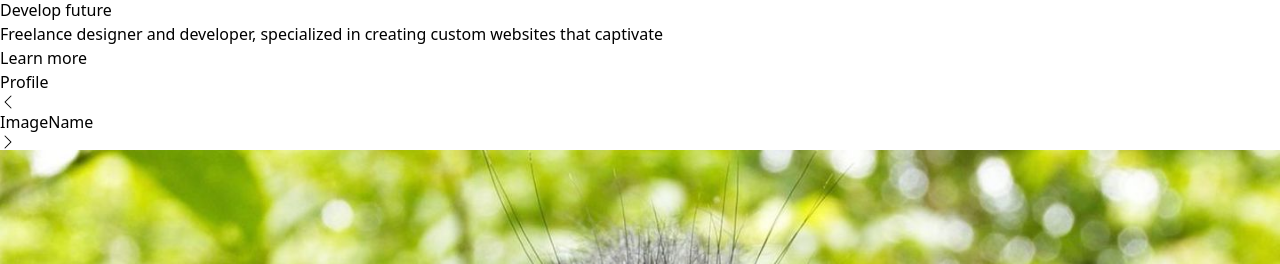
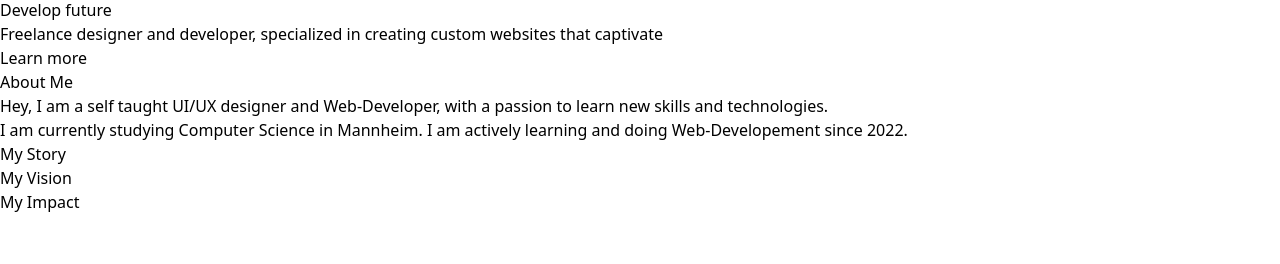
Before and after one commit to ErayC4/portfolio, a React (Vite) app: page / in a window 1280 px wide. Shown: the part 176-440 px from the top of the page. Built offline with nearby package versions, Linux system fonts and the light colour scheme.

Commit message:
scrapped iamge carousel idea, replaced it with some cool text

```diff
--- a/src/Profile.jsx
+++ b/src/Profile.jsx
@@ -1,43 +1,22 @@
 import React from "react";
 
 function Profile() {
+  const [activeButton, setActiveButton] = React.useState(null);
+  const buttonContent = [
+    { name: "My Story", text: "Beliebiger Text für Button 1" },
+    { name: "My Vision", text: "Beliebiger Text für Button 2" },
+    { name: "My Impact", text: "Beliebiger Text für Button 2" },
+
+  ]; // Du kannst hier mehr Texte hinzufügen, um mehr buttonContent zu haben
+
+  const handleButtonClick = (index) => {
+    setActiveButton(activeButton === index ? null : index);
+  };
   return (
-    <div className="h-screen">
-      <div className="w-1/3">
+    <div className="h-screen flex flex-col justify-center">
+      <div className="w-1/2">
+        <p className="text-8xl pb-8">About Me</p>
 
-        <p className="text-8xl pb-8">Profile</p>
-        <div>
-          <div className="flex justify-between w-96 items-center text-lg border-2 border-white py-2 px-12">
-            <svg
-              xmlns="http://www.w3.org/2000/svg"
-              width="16"
-              height="16"
-              fill="currentColor"
-              class="bi bi-chevron-left"
-              viewBox="0 0 16 16"
-            >
-              <path
-                fill-rule="evenodd"
-                d="M11.354 1.646a.5.5 0 0 1 0 .708L5.707 8l5.647 5.646a.5.5 0 0 1-.708.708l-6-6a.5.5 0 0 1 0-.708l6-6a.5.5 0 0 1 .708 0"
-              />
-            </svg>
-            <p>ImageName</p>
-            <svg
-              xmlns="http://www.w3.org/2000/svg"
-              width="16"
-              height="16"
-              fill="currentColor"
-              class="bi bi-chevron-right"
-              viewBox="0 0 16 16"
-            >
-              <path
-                fill-rule="evenodd"
-                d="M4.646 1.646a.5.5 0 0 1 .708 0l6 6a.5.5 0 0 1 0 .708l-6 6a.5.5 0 0 1-.708-.708L10.293 8 4.646 2.354a.5.5 0 0 1 0-.708"
-              />
-            </svg>
-          </div>
-          <img src="/images/affen-selfie-peta-david-slater.jpg" className="cover" alt="" />
-        </div>
         <p className="text-2xl pb-4">
           Hey, I am a self taught UI/UX designer and Web-Developer, with a
           passion to learn new skills and technologies.
@@ -48,10 +27,14 @@ function Profile() {
           learning and doing Web-Developement since 2022.
         </p>
       </div>
-      {/*
-                  <p className="text-8xl pt-48">I help buisinesses</p>
-        <p className="text-8xl">Leave a lasting impression</p>
-          */}
+      <div className="pt-8 transition-all">
+        {buttonContent.map((button) => (
+          <div key={button.name}>
+            <button onClick={() => handleButtonClick(button.name)}>{button.name}</button>
+            {activeButton === button.name && <p>{button.text}</p>}
+          </div>
+        ))}
+      </div>
     </div>
   );
 }
--- a/src/Skills.jsx
+++ b/src/Skills.jsx
@@ -3,7 +3,6 @@ import React from 'react'
 function Skills() {
   return (
     <div className='h-screen text-white'>
-        <p className='text-8xl'>Skills</p>
     </div>
   )
 }
```
